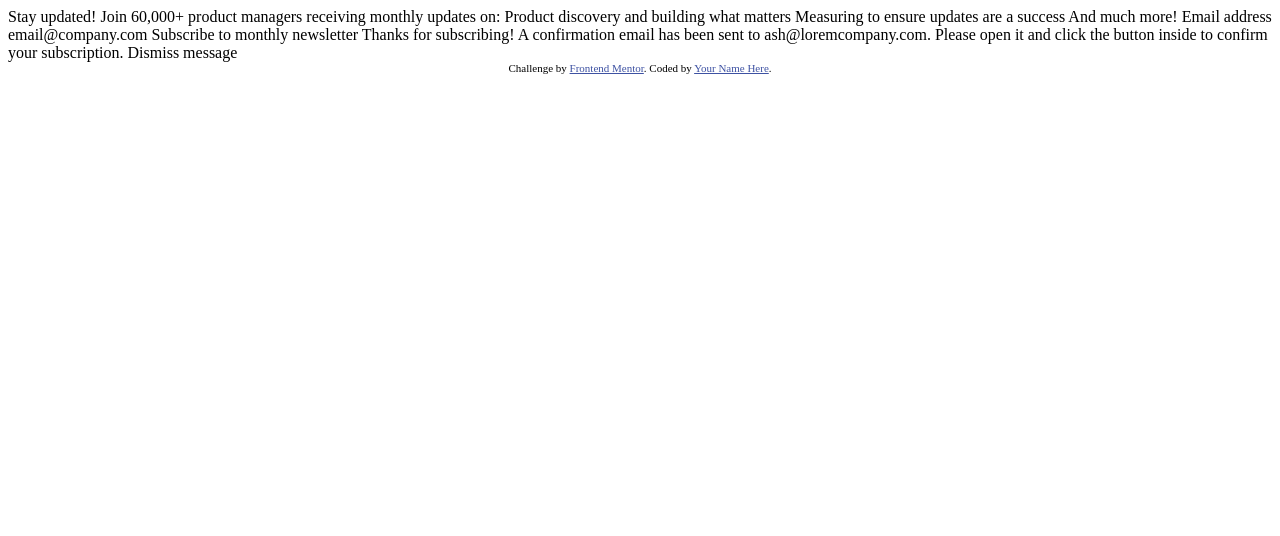
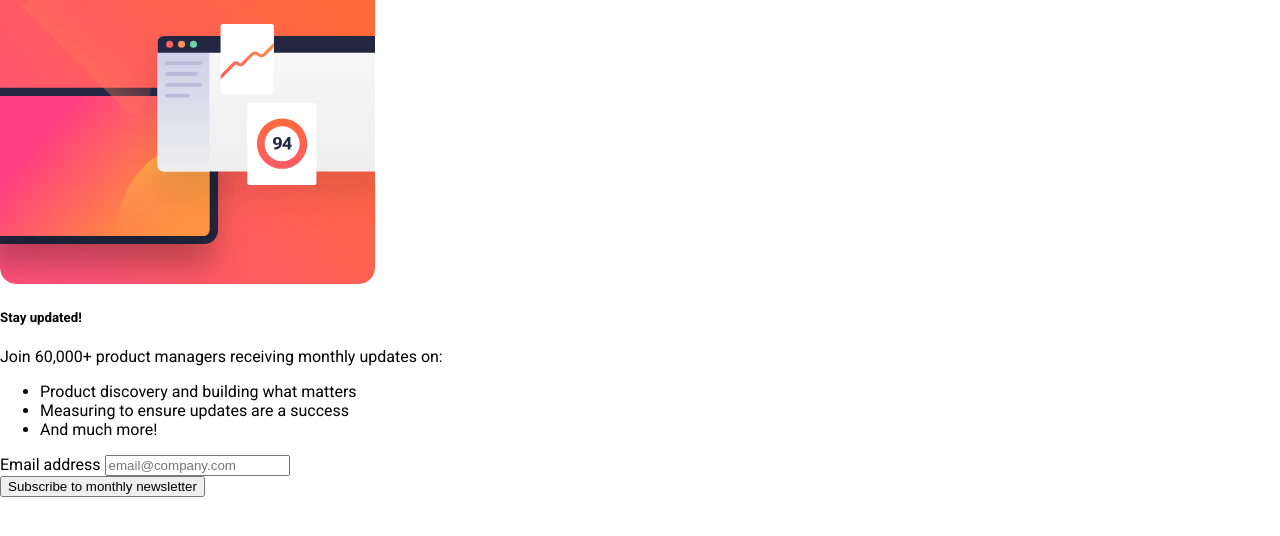
Before and after one commit to octaviolan/form-with-success-message, a plain HTML site: page index.html in a window 1280 px wide. Drawn offline with Linux system fonts and the light colour scheme.

Commit message:
Estructura basica

```diff
--- /dev/null
+++ b/css/style.css
@@ -0,0 +1,6 @@
+
+body {
+  box-sizing: border-box;
+  margin: 0;
+  font-family: "Roboto", sans-serif;
+}
--- a/index.html
+++ b/index.html
@@ -3,50 +3,49 @@
 <head>
   <meta charset="UTF-8">
   <meta name="viewport" content="width=device-width, initial-scale=1.0"> <!-- displays site properly based on user's device -->
-
-  <link rel="icon" type="image/png" sizes="32x32" href="./assets/images/favicon-32x32.png">
-
-  <title>Frontend Mentor | Newsletter sign-up form with success message</title>
-
-  <!-- Feel free to remove these styles or customise in your own stylesheet 👍 -->
-  <style>
-    .attribution { font-size: 11px; text-align: center; }
-    .attribution a { color: hsl(228, 45%, 44%); }
-  </style>
+  <title>Newsletter sign-up form with success message</title>
+  <link rel="preconnect" href="https://fonts.googleapis.com">
+  <link rel="preconnect" href="https://fonts.gstatic.com" crossorigin>
+  <link href="https://fonts.googleapis.com/css2?family=Roboto:wght@400;700&display=swap" rel="stylesheet">
+  <link rel="stylesheet" href="./css/style.css">
 </head>
 <body>
-
   <!-- Sign-up form start -->
 
-  Stay updated!
-
-  Join 60,000+ product managers receiving monthly updates on:
-
-  Product discovery and building what matters
-  Measuring to ensure updates are a success
-  And much more!
-
-  Email address
-  email@company.com
-
-  Subscribe to monthly newsletter
+  <main class="card">
+    <img src="./assets/images/illustration-sign-up-mobile.svg" class="card-img" alt="">
+    <div class="card-body">
+      <h5 class="card-title">Stay updated!</h5>
+      <div class="card-text">Join 60,000+ product managers receiving monthly updates on:</div>
+    </div>
+    <ul class="card-list-group">
+      <li class="card-list-group-item">Product discovery and building what matters</li>
+      <li class="card-list-group-item">Measuring to ensure updates are a success</li>
+      <li class="card-list-group-item">And much more!</li>
+    </ul>
+    <form action="./" class="card-form">
+      <div>
+        <label for="email" class="form-label">Email address</label>
+        <input type="email" class="form-control" id="email" placeholder="email@company.com">
+      </div>
+      <div>
+        <button type="button" class="form-button">Subscribe to monthly newsletter</button>
+      </div>
+    </form>
+  </main>
 
   <!-- Sign-up form end -->
 
   <!-- Success message start -->
 
-  Thanks for subscribing!
+  <!-- Thanks for subscribing!
 
   A confirmation email has been sent to ash@loremcompany.com.
   Please open it and click the button inside to confirm your subscription.
 
-  Dismiss message
+  Dismiss message -->
 
   <!-- Success message end -->
 
-  <div class="attribution">
-    Challenge by <a href="https://www.frontendmentor.io?ref=challenge" target="_blank">Frontend Mentor</a>.
-    Coded by <a href="#">Your Name Here</a>.
-  </div>
 </body>
 </html>
```
